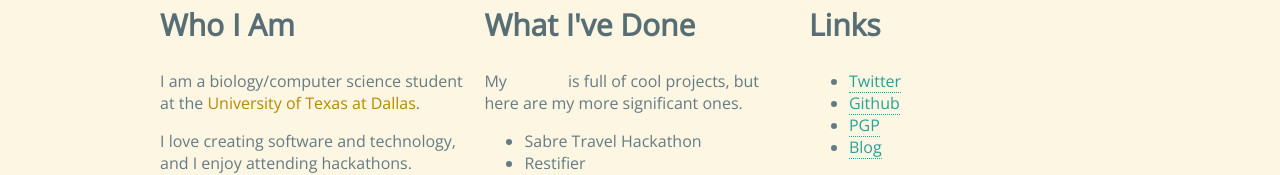
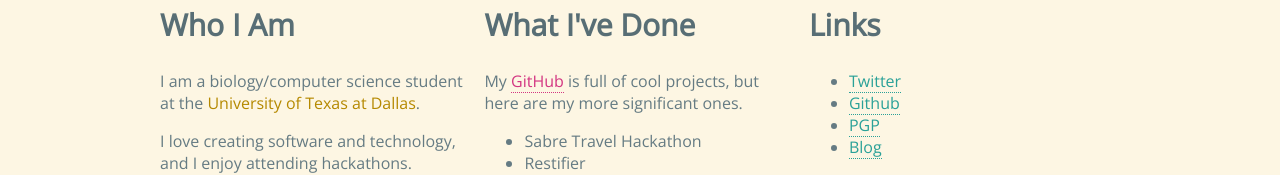
Before and after one commit to macalinao/macalinao.github.io-deprecated, a plain HTML site: page index.html in a window 1280 px wide. In both pictures the pointer is over the link "GitHub". Shown: the part 394-569 px from the top of the page. Drawn offline with nearby package versions, Linux system fonts and the light colour scheme.

Commit message:
Fix link colors
Signed-off-by: Ian Macalinao <me@ian.pw>

```diff
--- a/index.css
+++ b/index.css
@@ -8,7 +8,7 @@
   border-bottom: 1px dotted;
 }
 a:hover {
-  color: #fdf6e3;
+  color: #d33682;
 }
 body {
   font-family: 'Open Sans', Arial, sans-serif;
```
